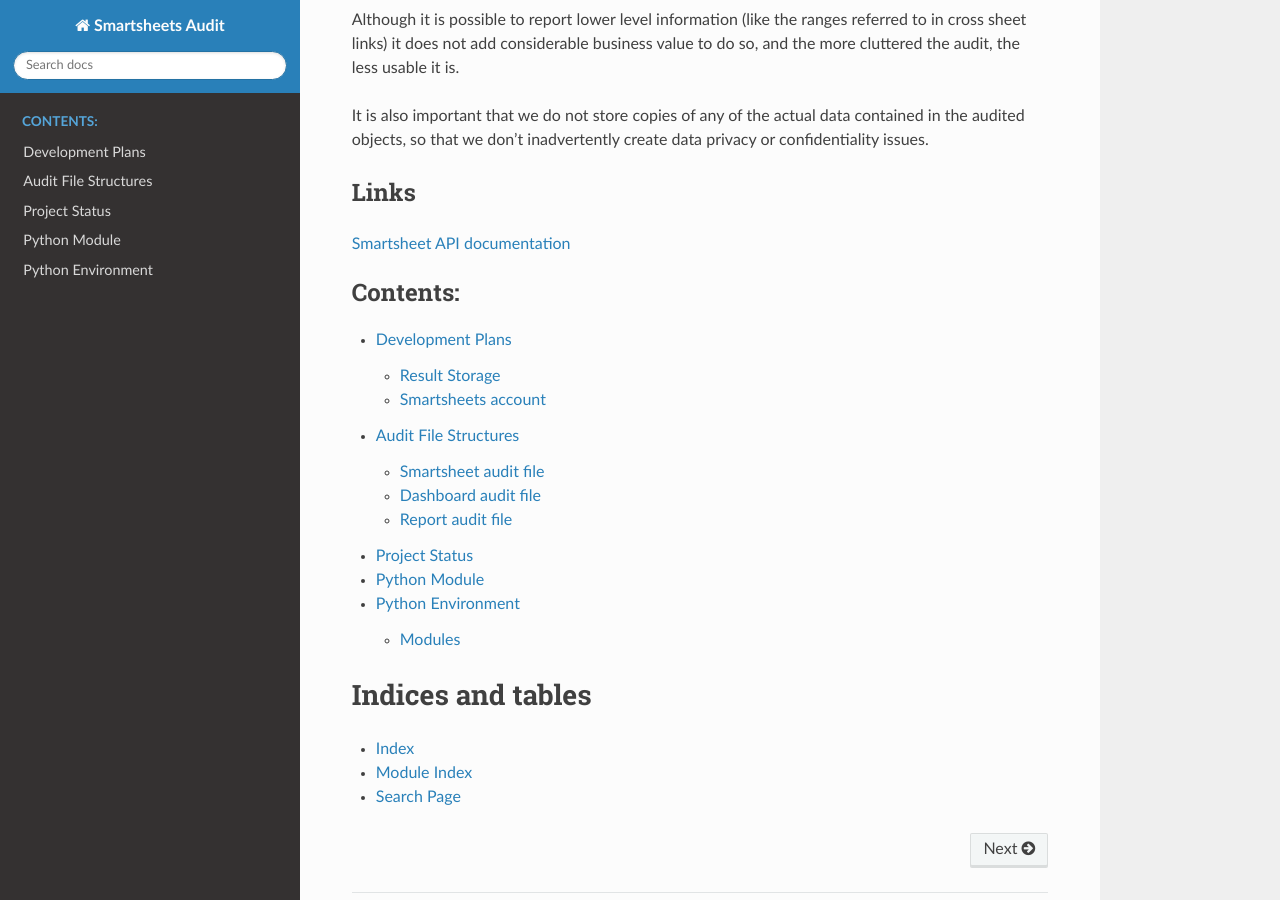
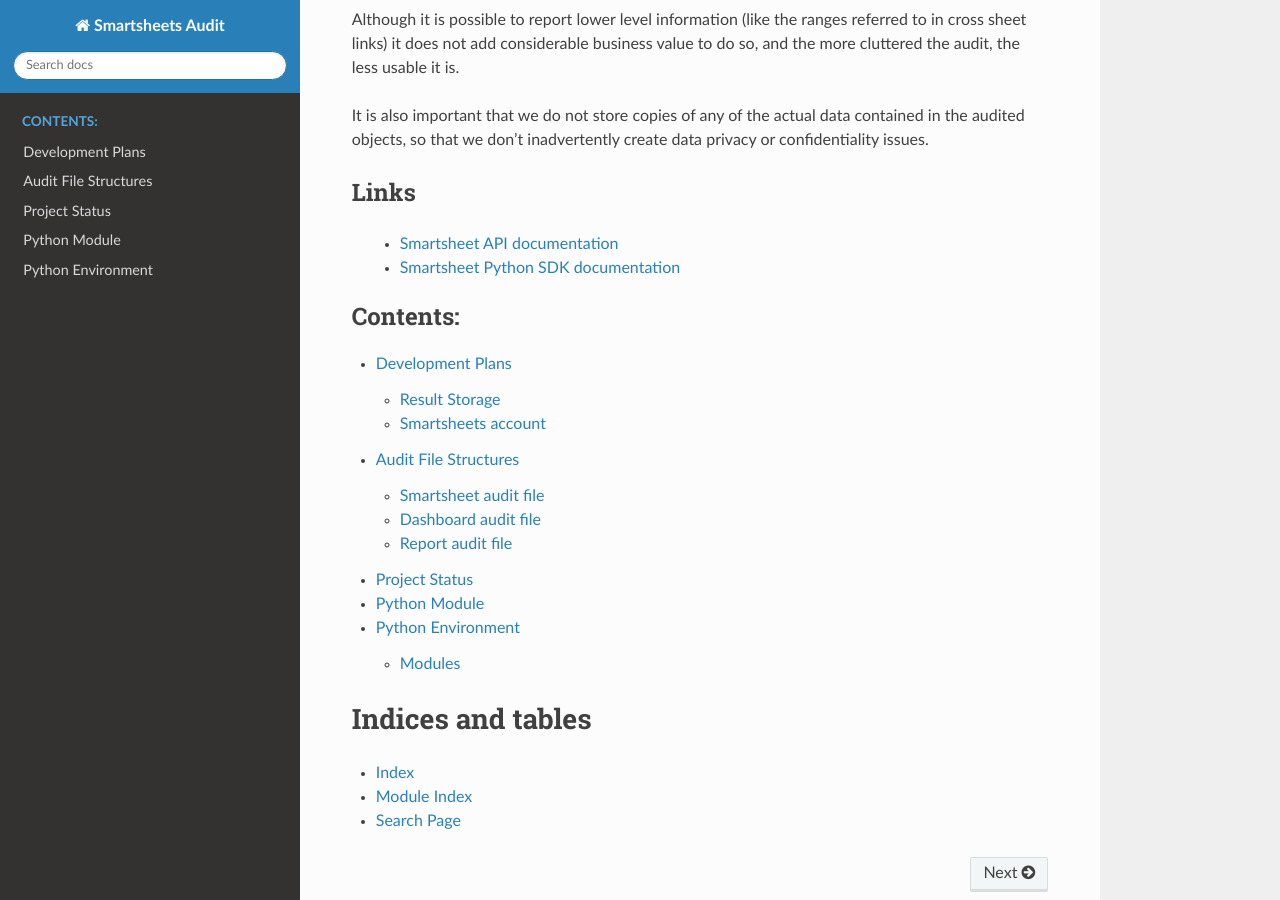
Before and after one commit to comdotdom/SmartSheets, a Sphinx documentation site: the page built from docs/source/index.rst, in a window 1280 px wide and 900 px high, scrolled down 479 px. Built offline with Sphinx 7.4.7 and the Read the Docs theme 2.0.0, drawn with Linux system fonts in a browser that asks for light colours.

Commit message:
add SDK link

```diff
--- a/docs/source/index.rst
+++ b/docs/source/index.rst
@@ -22,7 +22,8 @@
 
 Links
 -----
-`Smartsheet API documentation <https://smartsheet.redoc.ly>`_
+   * `Smartsheet API documentation <https://smartsheet.redoc.ly>`_
+   * `Smartsheet Python SDK documentation <http://smartsheet-platform.github.io/smartsheet-python-sdk/index.html>`_
 
 .. toctree::
    :maxdepth: 2
```
